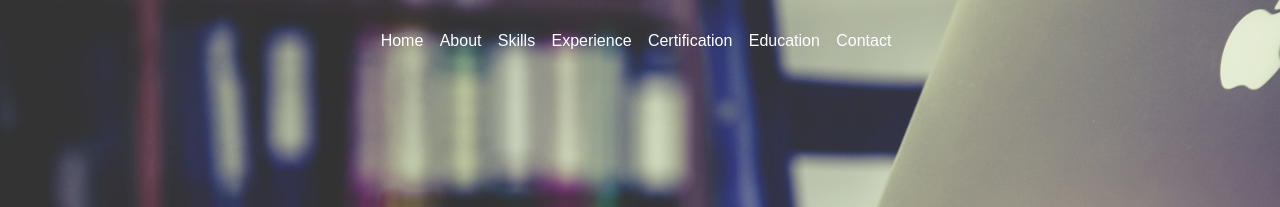
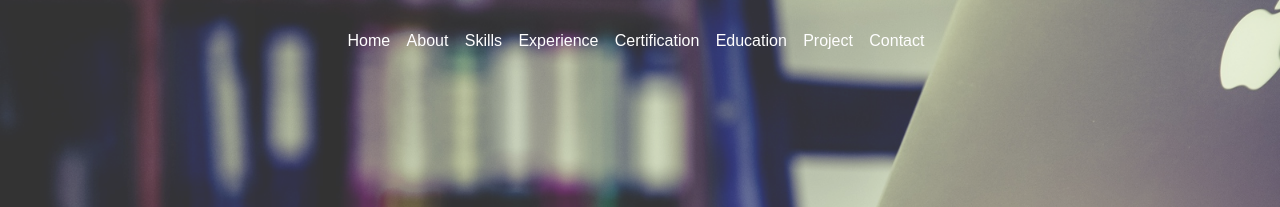
Before and after one commit to Aadi421/adarsh-portfolio, a plain HTML site: page index.html in a window 1280 px wide. Shown: the top 207 px of the page. Drawn offline with Linux system fonts and the light colour scheme.

Commit message:
portfolio1

```diff
--- a/index.html
+++ b/index.html
@@ -43,6 +43,9 @@
                         <li>
                             <a href="#education">Education</a>
                         </li>
+                        <li>
+                            <a href="#project">Project</a>
+                        </li>
 
                         <li>
                             <a href="#contact">Contact</a>
@@ -74,9 +77,9 @@
                 <li>
                     <a href="#education">Education</a>
                 </li>
-                <!-- <li>
-                    <a href="#portfolio">Portfolio</a>
-                </li> -->
+                <li>
+                    <a href="#project">Project</a>
+                </li>
                 <li>
                     <a href="#contact">Contact</a>
                 </li>
```
